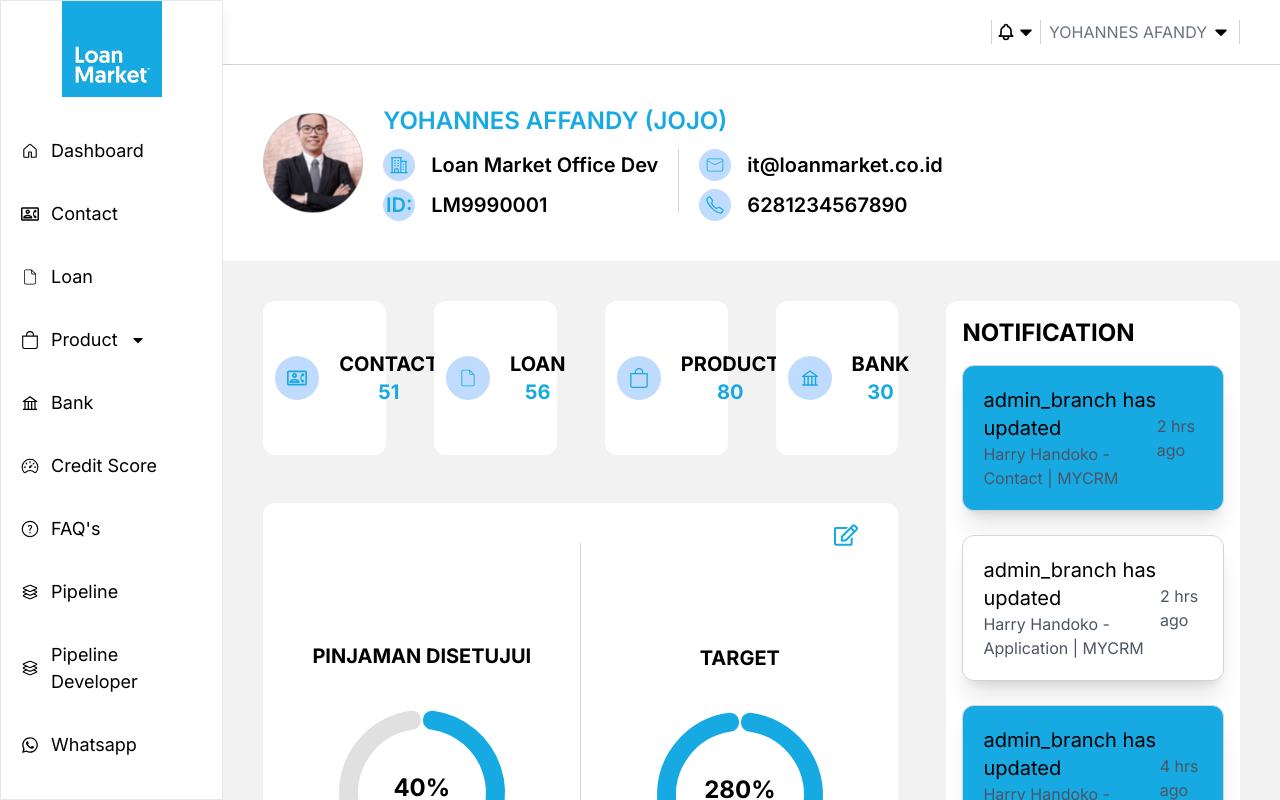
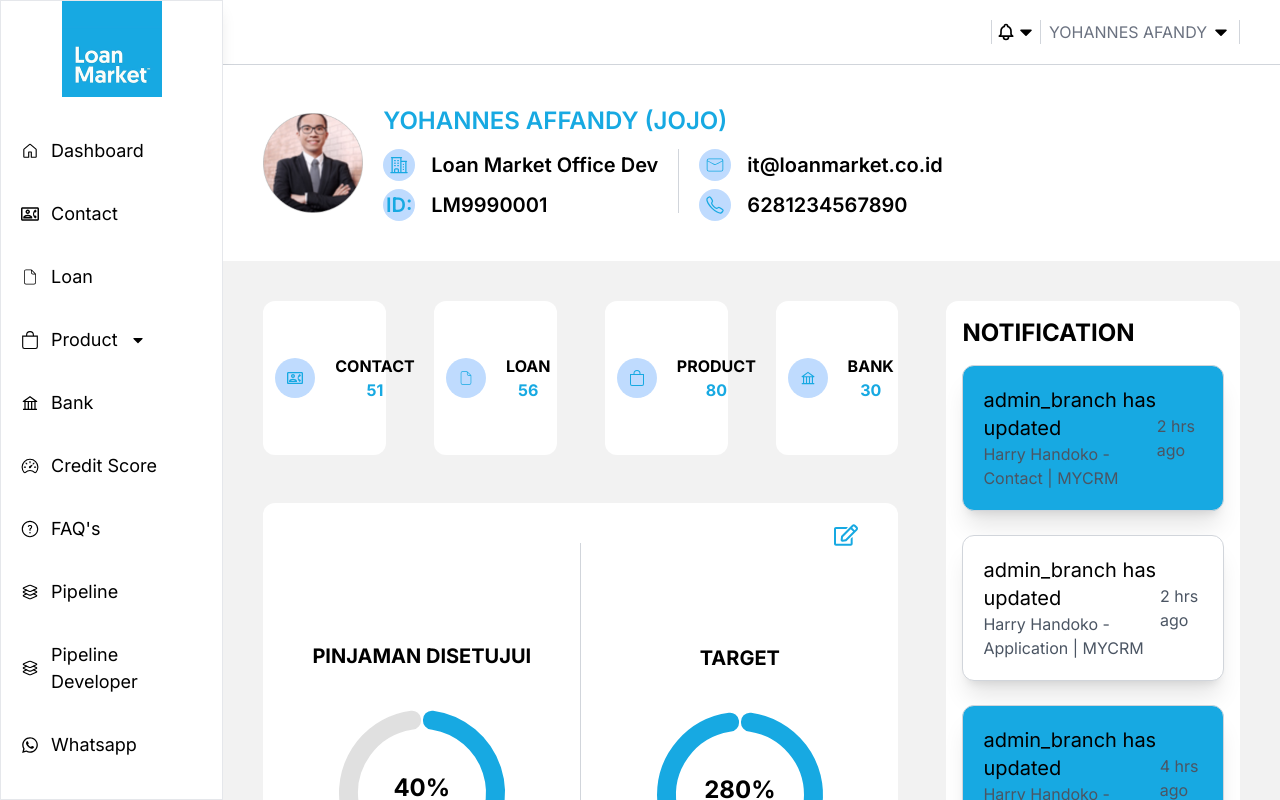
Before and after one commit to Damarreindra/loan-market-test, a React (Vite) app: page / in a window 1280 px wide. Shown: the top 800 px of the page. Built offline with nearby package versions, Linux system fonts and the light colour scheme.

Commit message:
fix edit application page

```diff
--- a/src/Components/BankProductMenu.jsx
+++ b/src/Components/BankProductMenu.jsx
@@ -19,9 +19,9 @@
       {
         menu.map((item)=>{
           return(
-            <div className='bg-white rounded-xl flex justify-center items-center gap-2 flex-col md:col-span-1 col-span-6 p-5'>
-              <span className='text-gray-400  text-2xl md:text-5xl'>{item.icon}</span>
-              <span className='text-gray-400 text-sm md:text-xl'>{item.name}</span>
+            <div className='bg-white rounded-xl flex text-center justify-center items-center gap-2 flex-col md:col-span-1 col-span-6 p-5'>
+              <span className='text-gray-400  text-2xl md:text-5xl xl:text-2xl'>{item.icon}</span>
+              <span className='text-gray-400 text-sm md:text-xl xl:text-lg'>{item.name}</span>
 
             </div>
           )
--- a/src/Components/BankSelectNav.jsx
+++ /dev/null
@@ -1,9 +0,0 @@
-import React from 'react'
-
-function BankSelectNav() {
-  return (
-    <div>BankSelectNav</div>
-  )
-}
-
-export default BankSelectNav
--- /dev/null
+++ b/src/Components/DashboardMenu.jsx
@@ -0,0 +1,38 @@
+import React from 'react'
+import { AiOutlineBank } from 'react-icons/ai';
+import { BsBag } from 'react-icons/bs';
+import { CiFileOn } from 'react-icons/ci';
+import { MdOutlineContactPhone } from 'react-icons/md';
+
+function DashboardMenu() {
+     const menu = [
+
+        { name: "Contact", icon: <MdOutlineContactPhone/>, qty: 51 },
+        { name: "Loan", icon: <CiFileOn />, qty: 56 },
+        { name: "Product", icon: <BsBag />, qty: 80 },
+        { name: "Bank", icon: <AiOutlineBank />, qty: 30 },
+
+    ];
+  return (
+    <>
+    {
+        menu.map((item) => {
+            return (
+                <div className='flex flex-col md:flex-row bg-white rounded-xl items-center justify-between col-span-3 md:col-span-1 gap-5 p-3 xl:justify-normal'>
+                    <div className='text-primary text-base md:text-xl xl:text-base bg-blue-200 p-1 md:p-3 flex justify-center items-center rounded-full'>
+                        {item.icon}
+                    </div>
+                    <div className='flex flex-col mx-auto'>
+                        <span className='text-black font-bold text-lg md:text-xl xl:text-base'>{item.name.toUpperCase()}</span>
+                        <span className='text-primary font-bold text-center text-lg md:text-xl xl:text-base'>{item.qty}</span>
+
+                    </div>
+                </div>
+            )
+        })
+    }
+    </>
+  )
+}
+
+export default DashboardMenu
--- a/src/Components/MainDashboard.jsx
+++ b/src/Components/MainDashboard.jsx
@@ -1,43 +1,17 @@
 import React from 'react'
-import { AiOutlineBank } from 'react-icons/ai'
-import { BsBag } from 'react-icons/bs'
-import { CiFileOn } from 'react-icons/ci'
-import { MdOutlineContactPhone } from 'react-icons/md'
-import Chart from 'chart.js/auto';
 import RadialProgressChart from './RadialProgress'
 import RadialTargetChart from './RadialTarget'
 import { FaRegEdit } from "react-icons/fa";
 import TopBanksChart from './TopBanksChart'
 import NotificationTimeline from './NotificationTimeline'
+import DashboardMenu from './DashboardMenu'
 
 function MainDashboard() {
 
-    const menu = [
 
-        { name: "Contact", icon: <MdOutlineContactPhone />, qty: 51 },
-        { name: "Loan", icon: <CiFileOn />, qty: 56 },
-        { name: "Product", icon: <BsBag />, qty: 80 },
-        { name: "Bank", icon: <AiOutlineBank />, qty: 30 },
-
-    ]
     return (
         <div className='p-10 grid grid-cols-6 md:grid-rows-8 gap-12 font-inter overflow-hidden'>
-            {
-                menu.map((item) => {
-                    return (
-                        <div className='flex flex-col md:flex-row bg-white rounded-xl items-center justify-between col-span-3 md:col-span-1 gap-5 p-3'>
-                            <div className='text-primary text-base md:text-xl bg-blue-200 p-1 md:p-3 flex justify-center items-center rounded-full'>
-                                {item.icon}
-                            </div>
-                            <div className='flex flex-col mx-auto  '>
-                                <span className='text-black font-bold text-lg md:text-xl'>{item.name.toUpperCase()}</span>
-                                <span className='text-primary font-bold text-center text-lg md:text-xl'>{item.qty}</span>
-
-                            </div>
-                        </div>
-                    )
-                })
-            }
+            <DashboardMenu/>
             <div className='md:col-span-2 md:row-span-4 col-span-6 row-span-6 rounded-xl bg-white'>
             <NotificationTimeline/>
             </div>
--- a/src/Components/ProductList.jsx
+++ b/src/Components/ProductList.jsx
@@ -2,8 +2,6 @@
 import { FaSortAlphaDown } from 'react-icons/fa'
 import { SlMagnifier } from 'react-icons/sl'
 import { loanProducts } from '../Utils/DummyData'
-import { MdOutlineStar } from 'react-icons/md'
-import { BsStarFill } from 'react-icons/bs'
 import { IoMdStar, IoMdStarOutline } from 'react-icons/io'
 
 function ProductList() {
@@ -41,7 +39,7 @@
                 <div className='grid grid-cols-4 gap-8'>
                     {
                         loanProducts.map((item, index)=>(
-                            <div className='rounded-xl shadow border border-gray-200 flex gap-4 justify-center flex-col p-5 relative md:col-span-1 col-span-4'>
+                            <div className='rounded-xl shadow border border-gray-200 flex gap-4 justify-center flex-col p-5 relative md:col-span-1 xl:col-span-2 col-span-4'>
                                 <img className='w-1/2 mx-auto' src={item.images} alt="" />
                                 <div className='flex flex-col justify-center items-center'>
                                     <div className='flex'>
--- a/src/Components/Stepper.jsx
+++ b/src/Components/Stepper.jsx
@@ -10,7 +10,7 @@
             className={`flex-1 flex items-center justify-center circleWrapper
               ${index + 1 < currentStep && 'passed'}`}
           >
-            <div className="flex flex-col items-center min-h-[4.5rem] w-full px-2">
+            <div className="flex flex-col items-center min-h-[4.5rem] xl:min-h-[6rem] w-full px-2">
               <div
                 className={`
                   w-4 h-4 md:w-5 md:h-5
--- a/src/Components/TopBanksChart.jsx
+++ b/src/Components/TopBanksChart.jsx
@@ -1,6 +1,5 @@
 import { Doughnut } from 'react-chartjs-2';
 import { Chart as ChartJS, ArcElement, Tooltip, Legend } from 'chart.js';
-import { useEffect } from 'react';
 
 ChartJS.register(ArcElement, Tooltip, Legend);
 
--- a/src/Layout/DashboardLayout.jsx
+++ b/src/Layout/DashboardLayout.jsx
@@ -6,7 +6,7 @@
 import { IoSpeedometerOutline, IoLayersOutline, IoClose } from "react-icons/io5";
 import { FaWhatsapp, FaCaretDown } from "react-icons/fa";
 import { HiOutlineBell } from "react-icons/hi";
-import { NavLink, Outlet } from 'react-router-dom';
+import { NavLink } from 'react-router-dom';
 import { useState } from "react";
 import { RxHamburgerMenu } from "react-icons/rx";
 
--- a/src/Utils/DummyData.js
+++ b/src/Utils/DummyData.js
@@ -1,3 +1,5 @@
+
+
 export const loanProducts = [
     {
         images: "/images/mandiri.png",
@@ -233,6 +235,7 @@
 ];
 
 
+
 export const notifications = [
     {
       time: '2 hrs',
```
